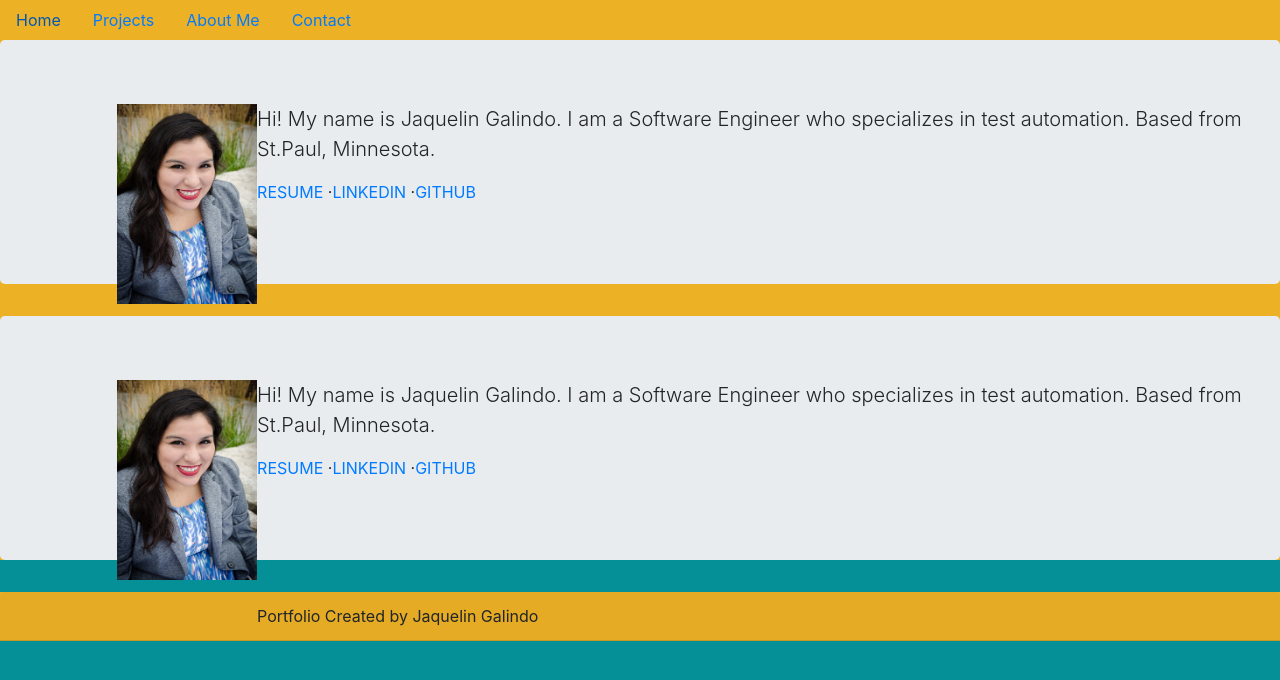
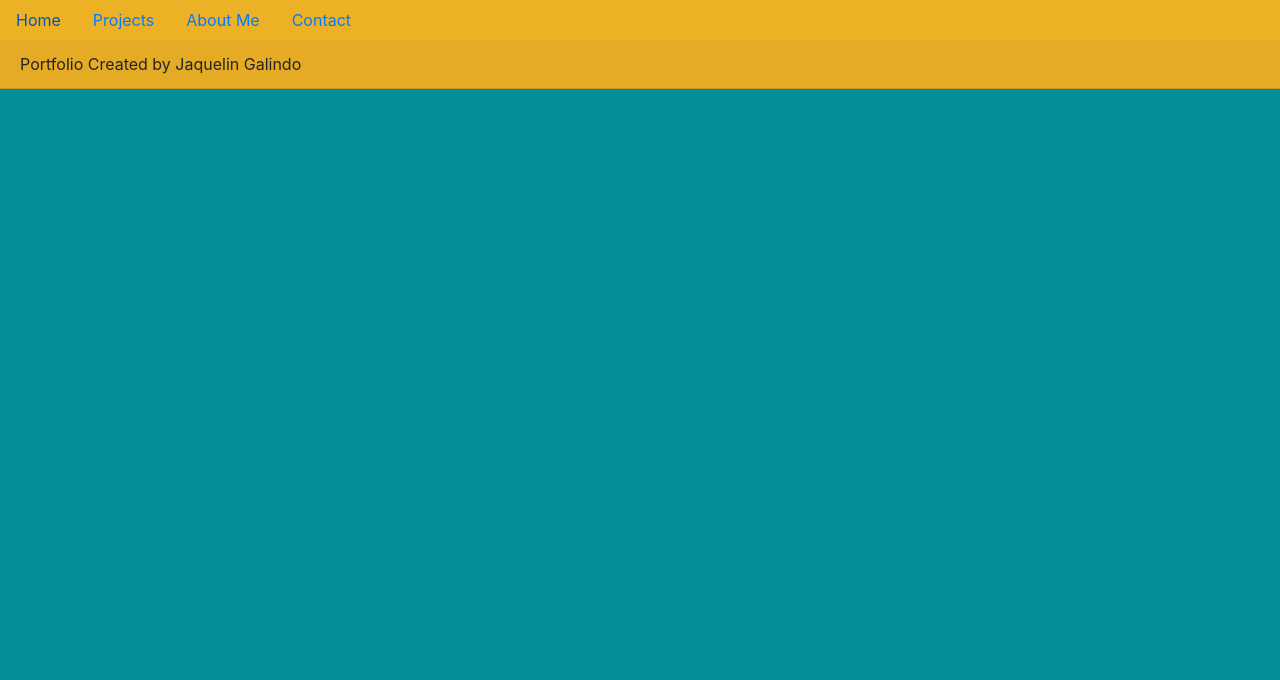
Before and after one commit to buildgal/react_portfolio, a React (Create React App) app: page / in a window 1280 px wide. Shown: the top 680 px of the page. Built offline with nearby package versions, Linux system fonts and the light colour scheme.

Commit message:
changed the routes

```diff
--- a/src/App.js
+++ b/src/App.js
@@ -18,16 +18,16 @@ function App() {
       <Router>
       <Switch>
       <Header>
-      <Route exact path={["/","/Home"]} component={Home} />
-      <Home/>
+
+      <Route exact path={["/","/Home"]}/>
+      <Route exact path="/Home" component={Home} />
         <Route exact path="/Contact" component={Contact} />
         <Route exact path="/AboutMe" component={AboutMe} />
         <Route exact path="/Projects" component={Projects} />
-      </Header>
+        </Header>
       </Switch>
+
       </Router>
-
-
       <Footer>
       </Footer>
 
--- a/src/components/Header/index.js
+++ b/src/components/Header/index.js
@@ -5,17 +5,17 @@ function Header(props){
  return(
     <div className="header">
         <Nav
-  activeKey="/home"
+  activeKey="Home"
   // onSelect={(selectedKey) => alert(`selected ${selectedKey}`)}
 >
   <Nav.Item>
-    <Nav.Link href="/home">Home</Nav.Link>
+    <Nav.Link href="Home">Home</Nav.Link>
   </Nav.Item>
   <Nav.Item>
     <Nav.Link href="Projects">Projects</Nav.Link>
   </Nav.Item>
   <Nav.Item>
-    <Nav.Link href="./AboutMe">About Me</Nav.Link>
+    <Nav.Link href="AboutMe">About Me</Nav.Link>
   </Nav.Item>
   <Nav.Item>
     <Nav.Link href="Contact">Contact</Nav.Link>
```
